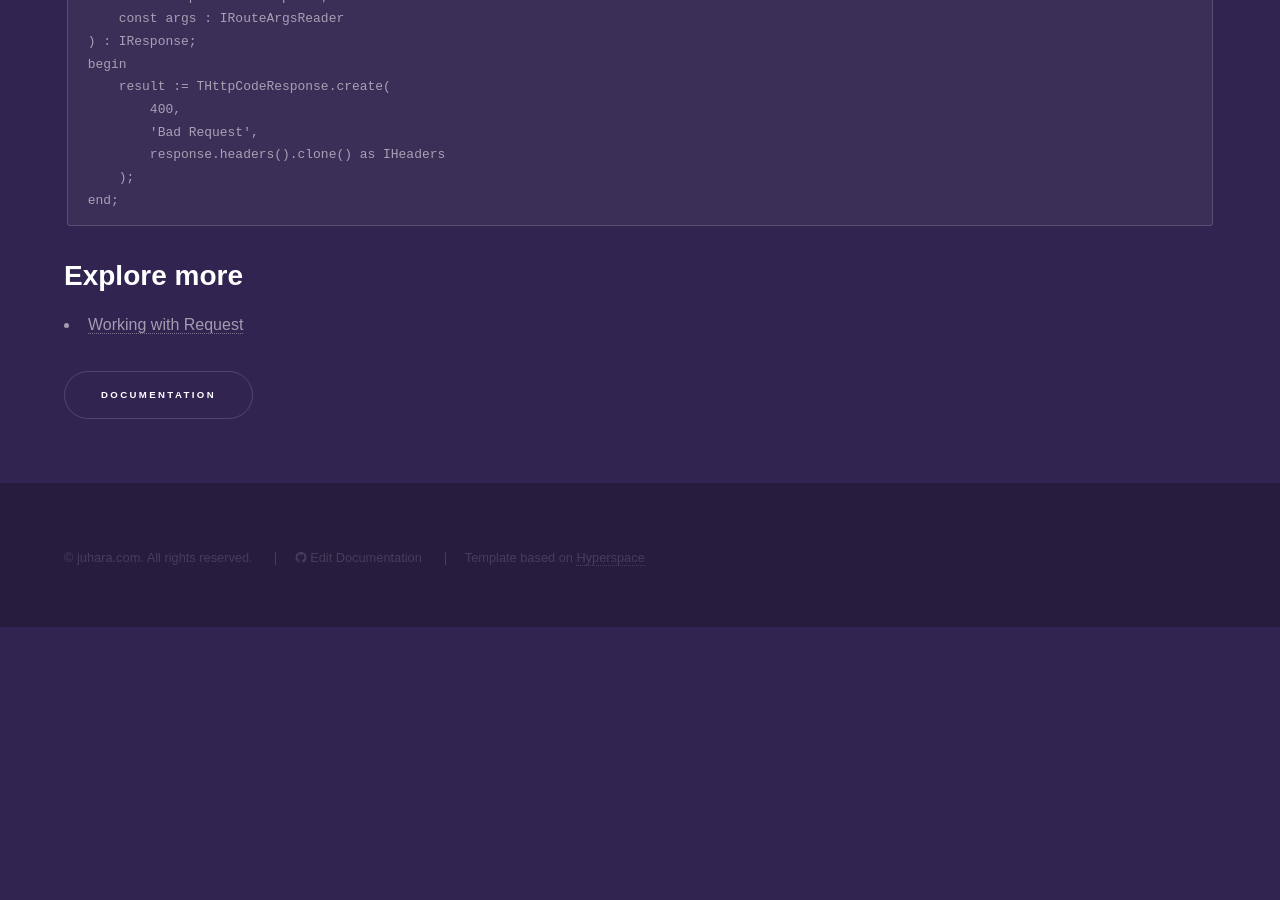
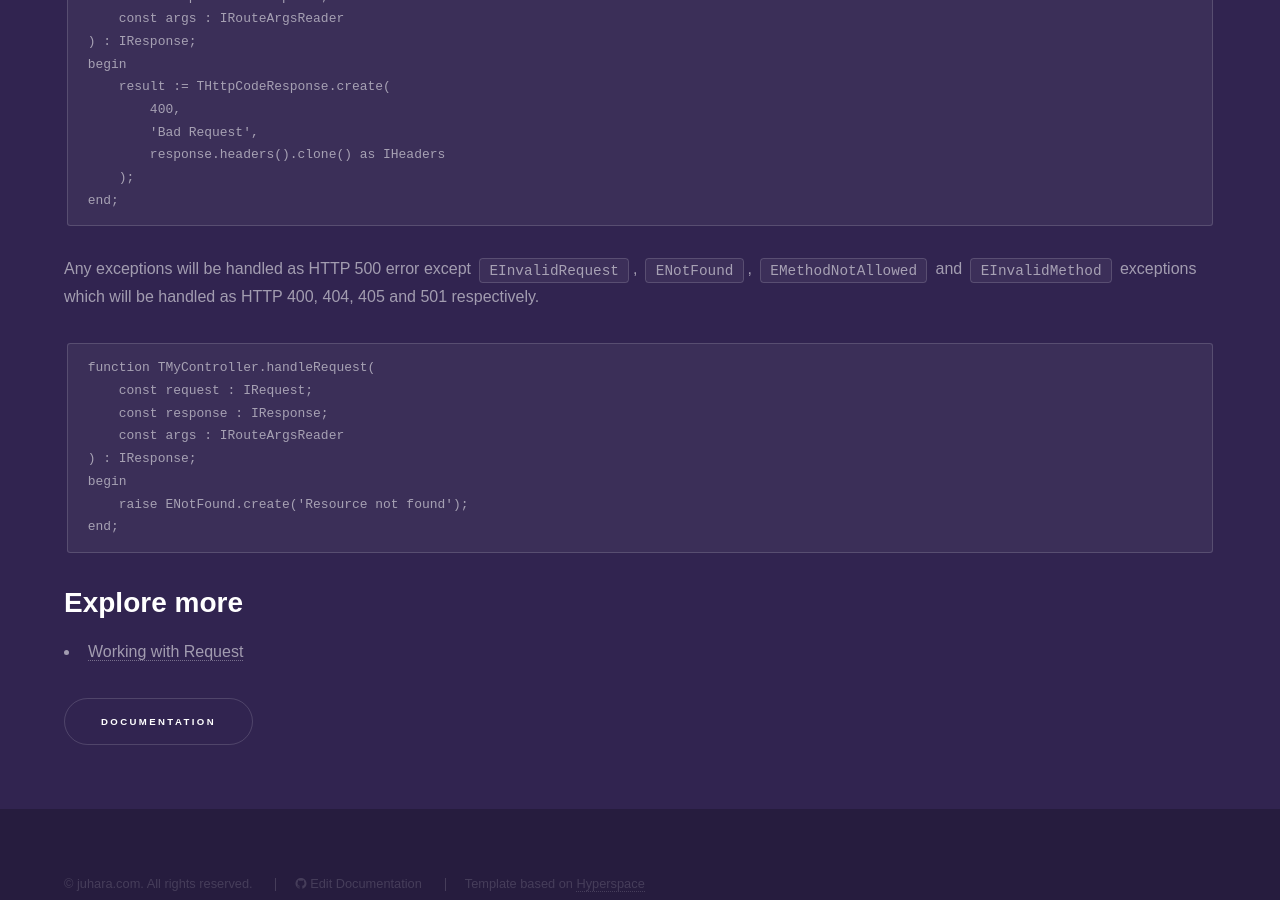
Before and after one commit to fanoframework/fanoframework.github.io, a Jekyll site: the page built from working-with-response/index.md, in a window 1280 px wide and 900 px high, scrolled down 5227 px. Built offline with Jekyll 4.4.1, drawn with Linux system fonts in a browser that asks for light colours; our own code applies the rules of GitHub Pages for plain Markdown files; before the commit the page ends 5854 px from its top, so only the background shows below that.

Commit message:
add documentation about exception handling response

````diff
--- a/working-with-response/index.md
+++ b/working-with-response/index.md
@@ -217,6 +217,19 @@ begin
 end;
 ```
 
+Any exceptions will be handled as HTTP 500 error except `EInvalidRequest`, `ENotFound`,  `EMethodNotAllowed` and `EInvalidMethod` exceptions which will be handled as HTTP 400, 404, 405 and 501 respectively.
+
+```
+function TMyController.handleRequest(
+    const request : IRequest;
+    const response : IResponse;
+    const args : IRouteArgsReader
+) : IResponse;
+begin
+    raise ENotFound.create('Resource not found');
+end;
+```
+
 ## Explore more
 
 - [Working with Request](/working-with-request)
````
